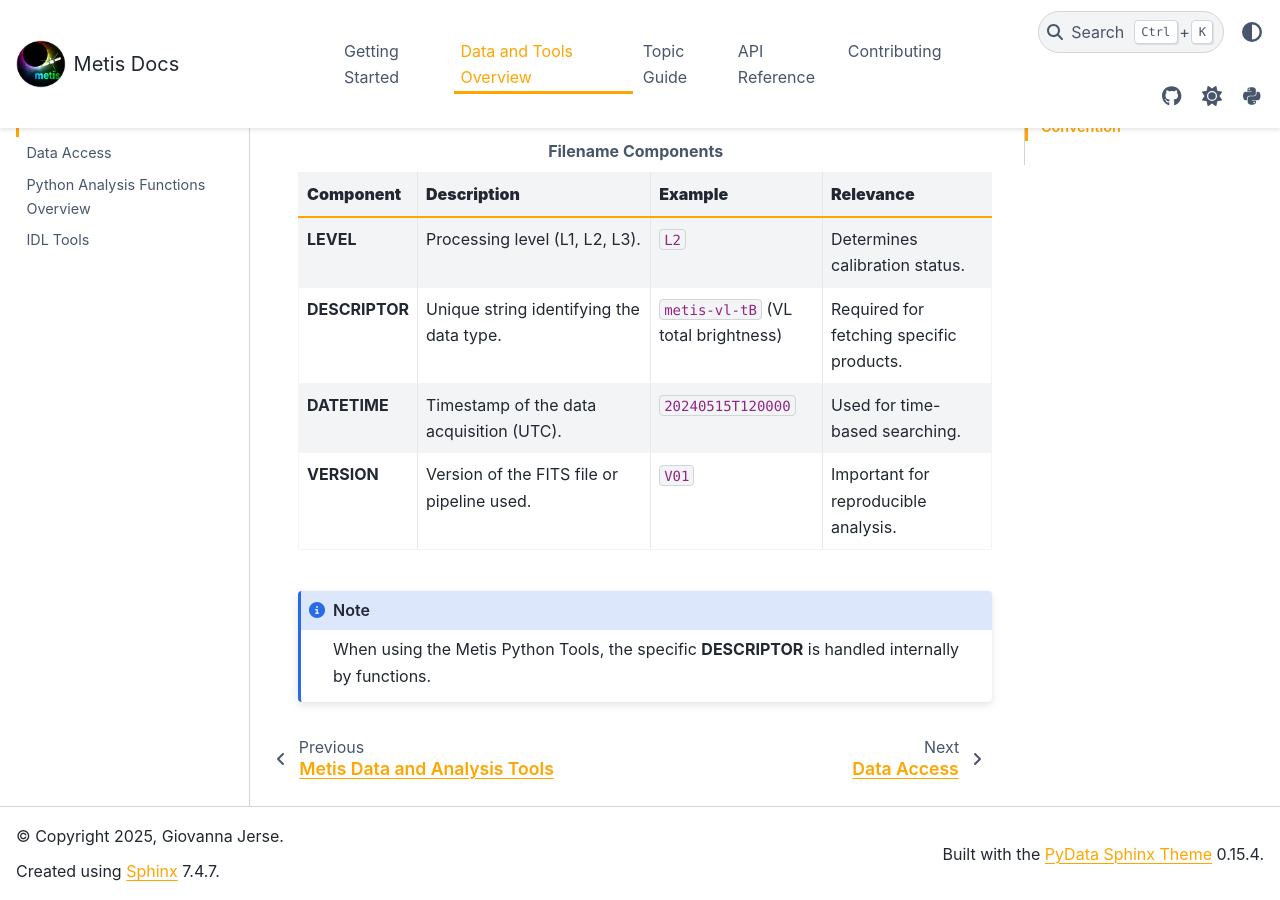
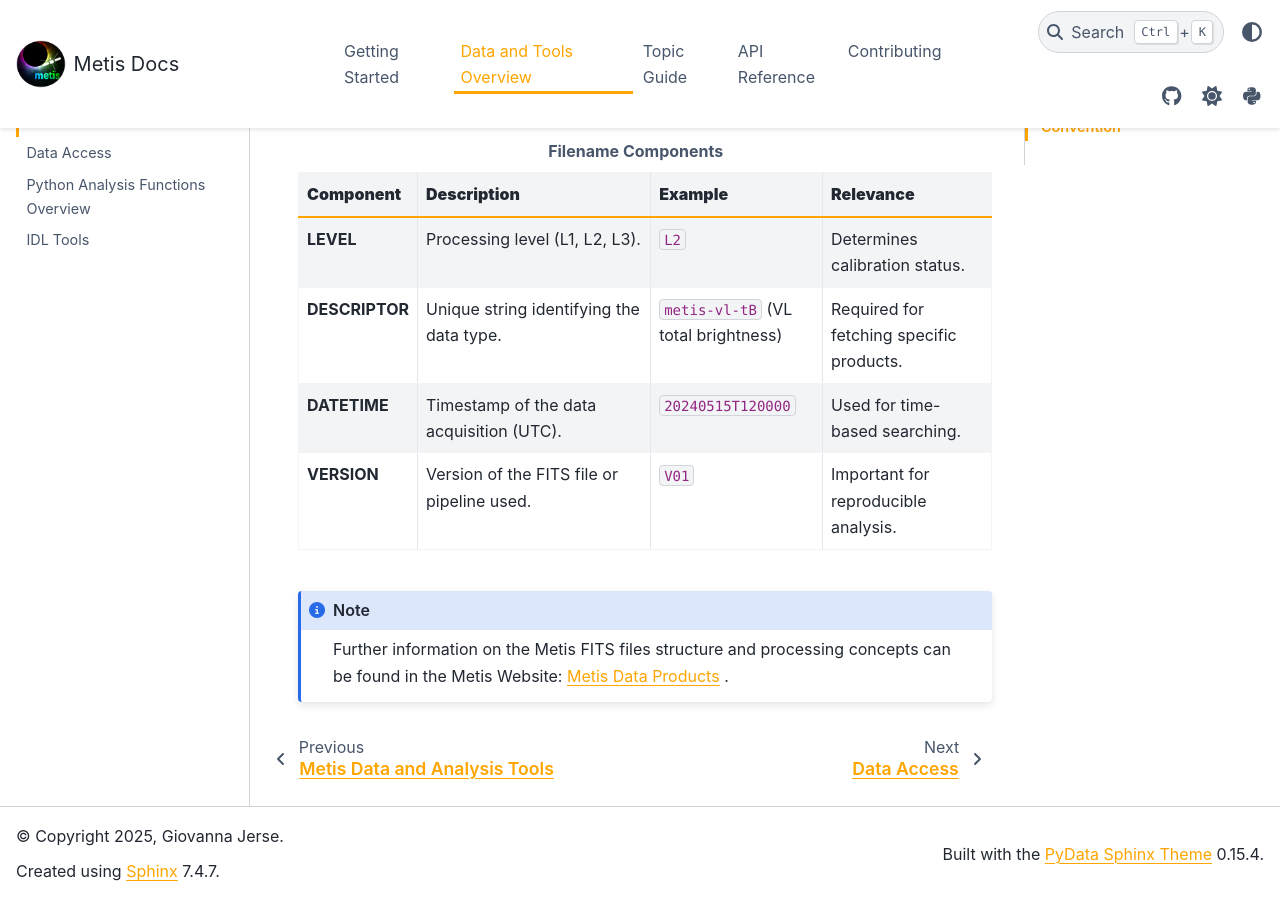
Before and after one commit to gjerse/metis-docs, a Sphinx documentation site: the page built from source/data_overview/data_overview.rst, in a window 1280 px wide and 900 px high, scrolled down 1922 px. Built offline with Sphinx 7.4.7 and the PyData theme 0.15.4, drawn with Linux system fonts in a browser that asks for light colours; pages that are not in the unit, such as notebooks, are missing from menus.

Commit message:
added files

```diff
--- a/source/data_overview/data_overview.rst
+++ b/source/data_overview/data_overview.rst
@@ -92,4 +92,4 @@ The standard format is:
 
 
 .. note::
-    When using the Metis Python Tools, the specific **DESCRIPTOR** is handled internally by functions.
+    Further information on the Metis FITS files structure and processing concepts can be found in the Metis Website: `Metis Data Products <https://metis.oato.inaf.it/data-products/>`__ .
```
